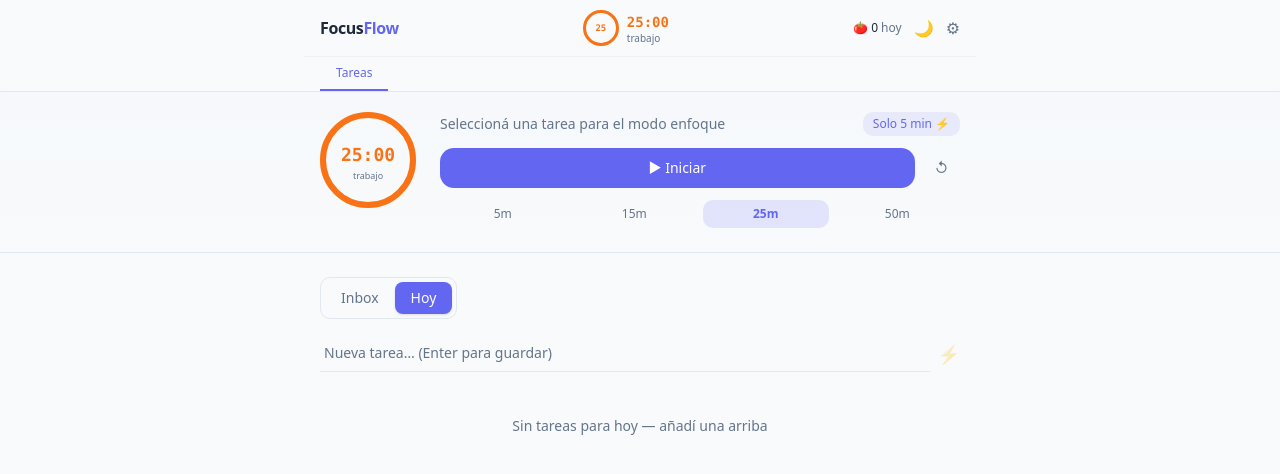
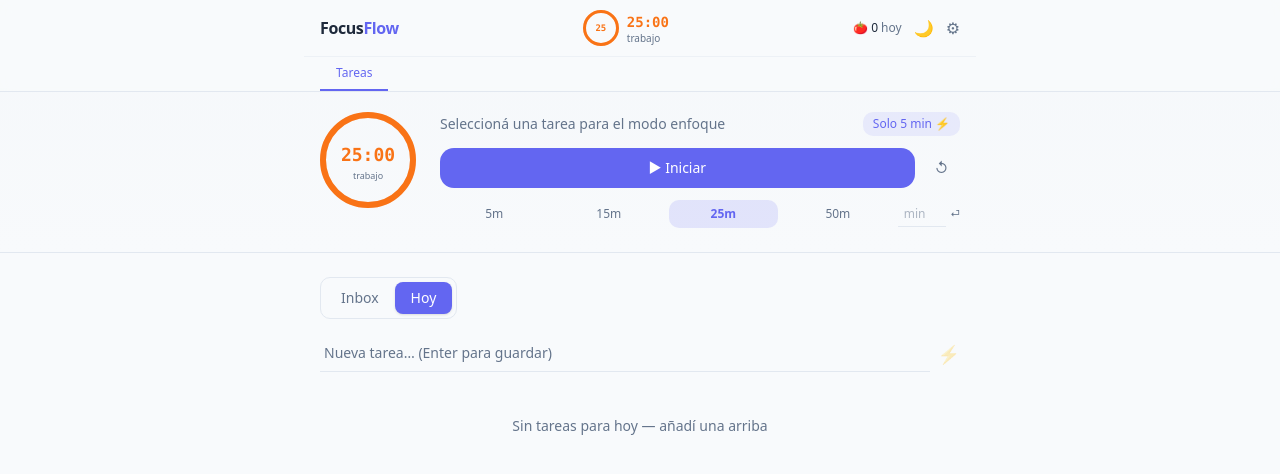
Before and after one commit to himak22/focusflow, a React (Vite) app: page / in a window 1280 px wide. Shown: the top 474 px of the page. Built offline with nearby package versions, Linux system fonts and the light colour scheme.

Commit message:
feat: custom timer duration input
- Add numeric input in TimerControls for manual minute entry (1-180 min)
- Works alongside quick duration buttons (5m, 15m, 25m, 50m)
- Validation with toast error if value is out of range
- Update FUNCIONALIDADES.md and spec.md

```diff
--- a/src/features/timer/components/TimerControls.tsx
+++ b/src/features/timer/components/TimerControls.tsx
@@ -1,6 +1,10 @@
+import { useState, type KeyboardEvent } from 'react'
 import { useAppStore, getTimerMode, isTimerRunning } from '@/store'
+import { toast } from 'sonner'
 
 const QUICK_DURATIONS = [5, 15, 25, 50] as const
+const MIN_MINUTES = 1
+const MAX_MINUTES = 180
 
 export function TimerControls() {
   const status = useAppStore((s) => s.timer.status)
@@ -13,8 +17,23 @@ export function TimerControls() {
   const skipBreak = useAppStore((s) => s.skipBreak)
   const setTimerDuration = useAppStore((s) => s.setTimerDuration)
 
+  const [customMinutes, setCustomMinutes] = useState('')
   const running = isTimerRunning(status)
   const currentMinutes = mode === 'work' ? workTime : breakTime
+
+  function handleCustomKeyDown(e: KeyboardEvent<HTMLInputElement>) {
+    if (e.key !== 'Enter') return
+    const val = parseInt(customMinutes, 10)
+    if (Number.isNaN(val) || val < MIN_MINUTES || val > MAX_MINUTES) {
+      toast.error('Duración inválida', {
+        description: `Ingresá un valor entre ${MIN_MINUTES} y ${MAX_MINUTES} minutos.`,
+        duration: 3000,
+      })
+      return
+    }
+    setTimerDuration(val)
+    setCustomMinutes('')
+  }
 
   return (
     <div className="flex flex-col gap-3">
@@ -46,9 +65,9 @@ export function TimerControls() {
         )}
       </div>
 
-      {/* Duraciones rápidas — solo en modo work y cuando NO está corriendo break */}
+      {/* Duraciones — botones rápidos + input custom */}
       {mode === 'work' && status !== 'break_running' && status !== 'break_paused' && (
-        <div className="flex gap-1.5">
+        <div className="flex items-center gap-1.5">
           {QUICK_DURATIONS.map((min) => (
             <button
               key={min}
@@ -63,6 +82,22 @@ export function TimerControls() {
               {min}m
             </button>
           ))}
+
+          {/* Input custom */}
+          <div className="flex items-center gap-1">
+            <input
+              type="number"
+              min={MIN_MINUTES}
+              max={MAX_MINUTES}
+              value={customMinutes}
+              onChange={(e) => setCustomMinutes(e.target.value)}
+              onKeyDown={handleCustomKeyDown}
+              placeholder="min"
+              className="w-12 bg-transparent border-b border-border text-xs text-center outline-none placeholder:text-muted-foreground/50 focus:border-primary transition-colors py-1"
+              title="Ingresá minutos manualmente y presioná Enter"
+            />
+            <span className="text-[10px] text-muted-foreground">⏎</span>
+          </div>
         </div>
       )}
     </div>
```
Also changed, not shown: 1 other file (tests, documents, lock files or other folders).
